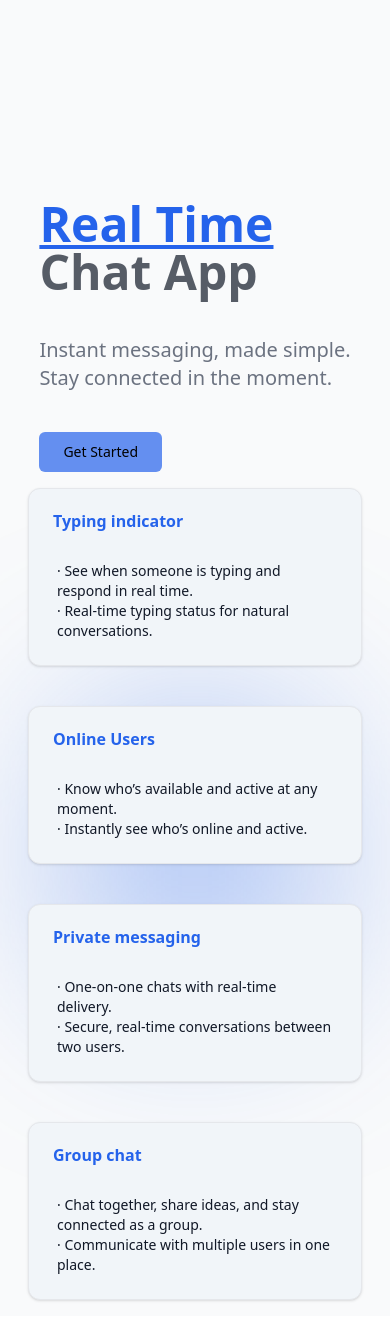
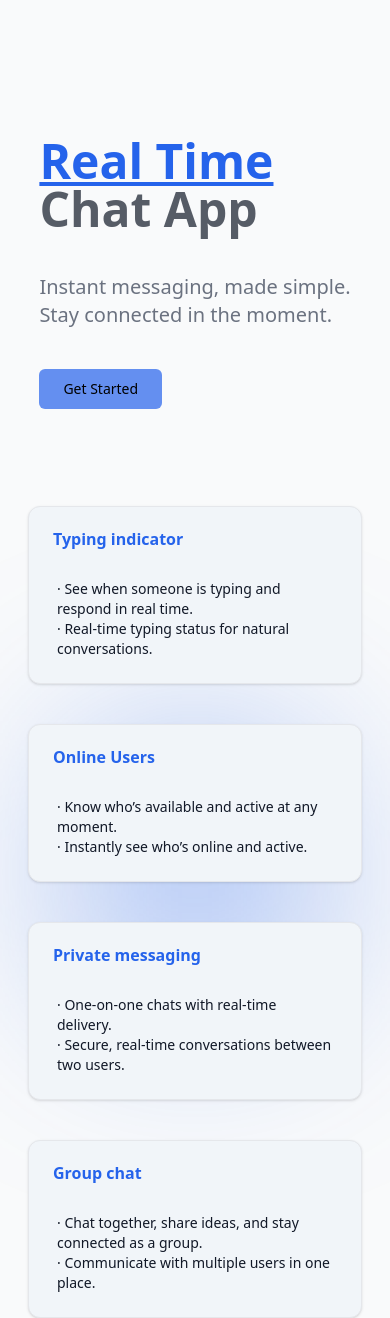
Before and after one commit to ojasvasurawat/Real-Time-Chat-App--Socket.IO-, a React (Vite) app in the folder Frontend/: page / in a window 390 px wide. Built offline with nearby package versions, Linux system fonts and the light colour scheme; no server answers.

Commit message:
landing page ui improve and browser back button handle

```diff
--- a/Frontend/src/Pages/Home.jsx
+++ b/Frontend/src/Pages/Home.jsx
@@ -27,6 +27,7 @@ export default function Home(){
         setUserData(userData);
         setChatState(true);
         setProfileState(false);
+        window.history.pushState({ page: "chat" }, "");
         setMobileState("chat");
     }
 
@@ -34,12 +35,26 @@ export default function Home(){
         console.log("the profile status from the deep of the deep is :", profileStatus);
         setProfileState(profileStatus);
         setChatState(false);
+        window.history.pushState({ page: "profile" }, "");
         setMobileState("profile");
     }
+
+
+    const handleBack = () => {
+        setMobileState((prev) => {
+            if (prev === "chat" || prev === "profile") {
+            return "sidebar";
+            }
+            return prev; // sidebar stays sidebar
+        });
+    };
+
 
     useEffect(()=>{
 
         socket.connect();
+
+        window.history.replaceState({ page: "sidebar" }, "");
 
         const handleOnlineUsers = (onlineUserList)=>{
             console.log("online user list is",onlineUserList);
@@ -48,9 +63,21 @@ export default function Home(){
 
         socket.on("online users", handleOnlineUsers);
 
+
+
+        const handlePopState = () => {
+            handleBack();
+        };
+
+        window.addEventListener("popstate", handlePopState);
+
+
+
+
         return ()=>{
             socket.off('online users', handleOnlineUsers);
             socket.disconnect();
+            window.removeEventListener("popstate", handlePopState);
         };
     },[])
 
@@ -69,8 +96,8 @@ export default function Home(){
         <>
         <ToastContainer/>
             {mobileState==="sidebar" && <MobileSidebar passingDataToHome={handleDataFromLayout} passingProfileStatusToHome={handleProfileStatusFromLayout} onlineUsersList={onlineUsersList}/>}
-            {mobileState==="chat" && <Chat chatId={chatId} userData={userData} onlineUsersList={onlineUsersList} onBack={()=> setMobileState("sidebar")}/>}
-            {mobileState==="profile" && <Profile onBack={()=> setMobileState("sidebar")}/>}
+            {mobileState==="chat" && <Chat chatId={chatId} userData={userData} onlineUsersList={onlineUsersList} onBack={handleBack}/>}
+            {mobileState==="profile" && <Profile onBack={handleBack}/>}
         </>
     )
 
--- a/Frontend/src/Pages/Landing.jsx
+++ b/Frontend/src/Pages/Landing.jsx
@@ -8,10 +8,10 @@ export default function Landing(){
 
     return(
         <>
-            <div className=" lg:grid lg:grid-cols-2 bg-background">
-                <div className="flex justify-center items-center lg:h-screen">
-                    <div>
-                        <div className="text-text/70 text-5xl mt-50 lg:text-7xl font-bold mb-10"><span className="text-primary underline">Real Time</span> <br></br> Chat App</div>
+            <div className="grid lg:grid-cols-2 bg-background">
+                <div className="flex justify-center items-center h-[60vh] lg:h-screen">
+                    <div className="mt-10">
+                        <div className="text-text/70 text-5xl  lg:text-7xl font-bold mb-10"><span className="text-primary underline">Real Time</span> <br></br> Chat App</div>
                         <div className="text-muted text-xl lg:text-xl mb-10">
                             Instant messaging, made simple.
                             <br></br>
@@ -20,7 +20,7 @@ export default function Landing(){
                         <Button variant="ghost" className={"bg-primary/70 hover:bg-primary"} size="lg" onClick={()=>navigate("/signup")}>Get Started</Button>
                     </div>
                 </div>
-                <div className="relative flex justify-center items-center h-screen max-sm:mx-7">
+                <div className="relative flex justify-center items-center lg:h-screen max-sm:mx-7">
                     <div className=" absolute top-[45%] left-1/2 w-1/2 h-1/4 -translate-x-1/2 -translate-y-1/2 rounded-3xl bg-primary/70 bg-opacity-30 blur-[110px] z-0"></div>
                     <div className="grid lg:grid-cols-2 gap-10 lg:gap-2 z-10">
                         <div className="lg:absolute lg:w-[37.5%] lg:left-[8%] lg:top-[10%]  grid lg:grid-rows-3 gap-10">
--- a/Frontend/src/components/appSidebar.jsx
+++ b/Frontend/src/components/appSidebar.jsx
@@ -70,10 +70,10 @@ export default function AppSidebar({passingDataToLayout, passingProfileStatusToL
         </Field>
         <AddChatButton />
       </SidebarHeader>
-      <SidebarContent className="px-2 overflow-hidden">
+      <SidebarContent className="px-2 overflow-y-scroll">
         <SidebarGroup>
             <SidebarGroupLabel className={"text-lg font-semibold mb-2 text-text"}>CHATS</SidebarGroupLabel>
-            <SidebarGroupContent className={"overflow-y-scroll  gap-1"}>
+            <SidebarGroupContent className={"  gap-1"}>
                 <ChatList userData={userData} sendDataToParent={handleChatId} onlineUsersList={onlineUsersList}/>
             </SidebarGroupContent>
         </SidebarGroup>
--- a/Frontend/src/components/mobileSidebar.jsx
+++ b/Frontend/src/components/mobileSidebar.jsx
@@ -60,9 +60,9 @@ export default function MobileSidebar({passingDataToHome, passingProfileStatusTo
         </Field>
         <AddChatButton/>
       </CardHeader>
-      <CardContent className={"px-4"}>
+      <CardContent className={"px-4 overflow-y-scroll "}>
             <CardDescription className={"text-lg "}>CHATS</CardDescription>
-            <div className={"overflow-y-scroll "}>
+            <div className={""}>
                 <ChatList userData={userData} sendDataToParent={handleChatId} onlineUsersList={onlineUsersList}/>
             </div>
       </CardContent >
```
Also changed, not shown: Frontend/src/Pages/Chats.jsx (deleted, +0 -125 lines).
